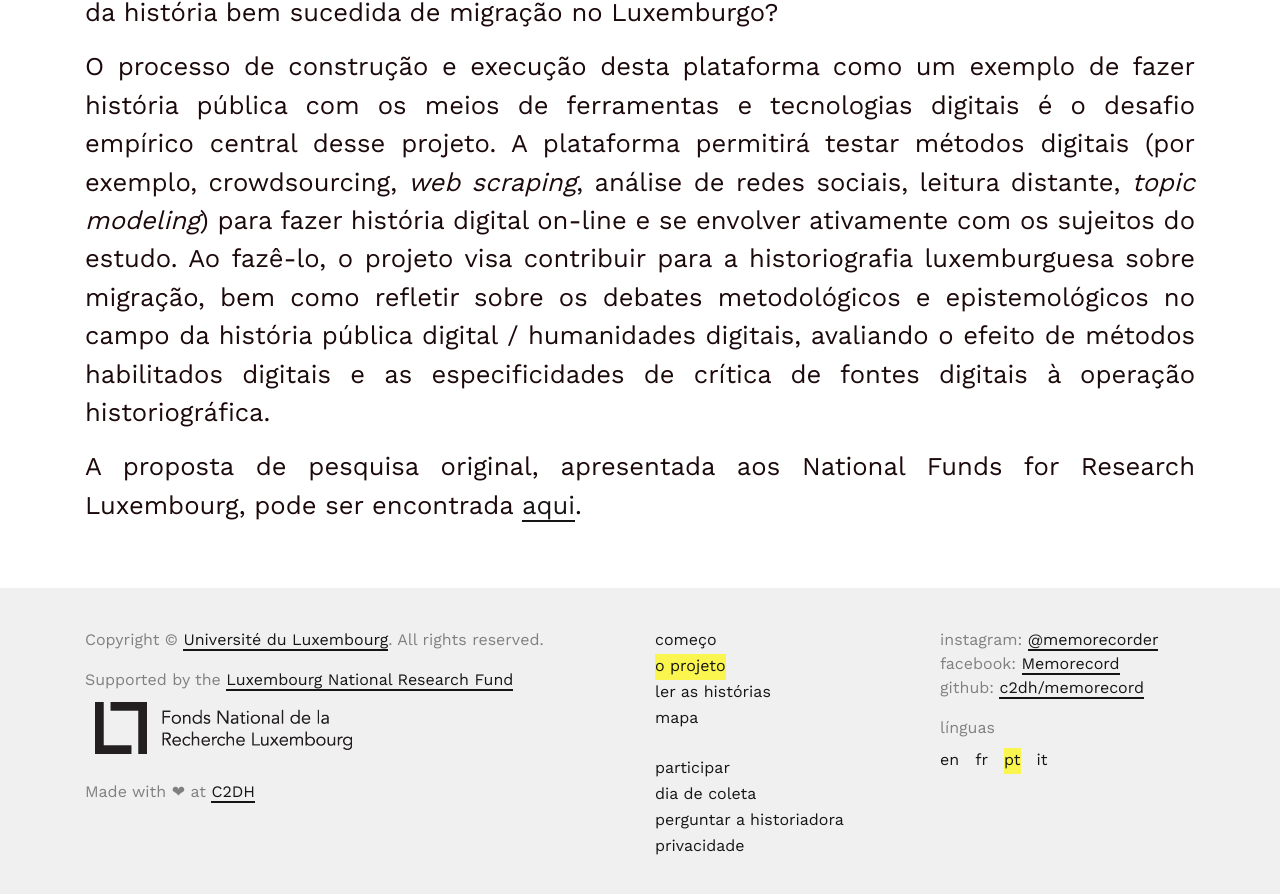
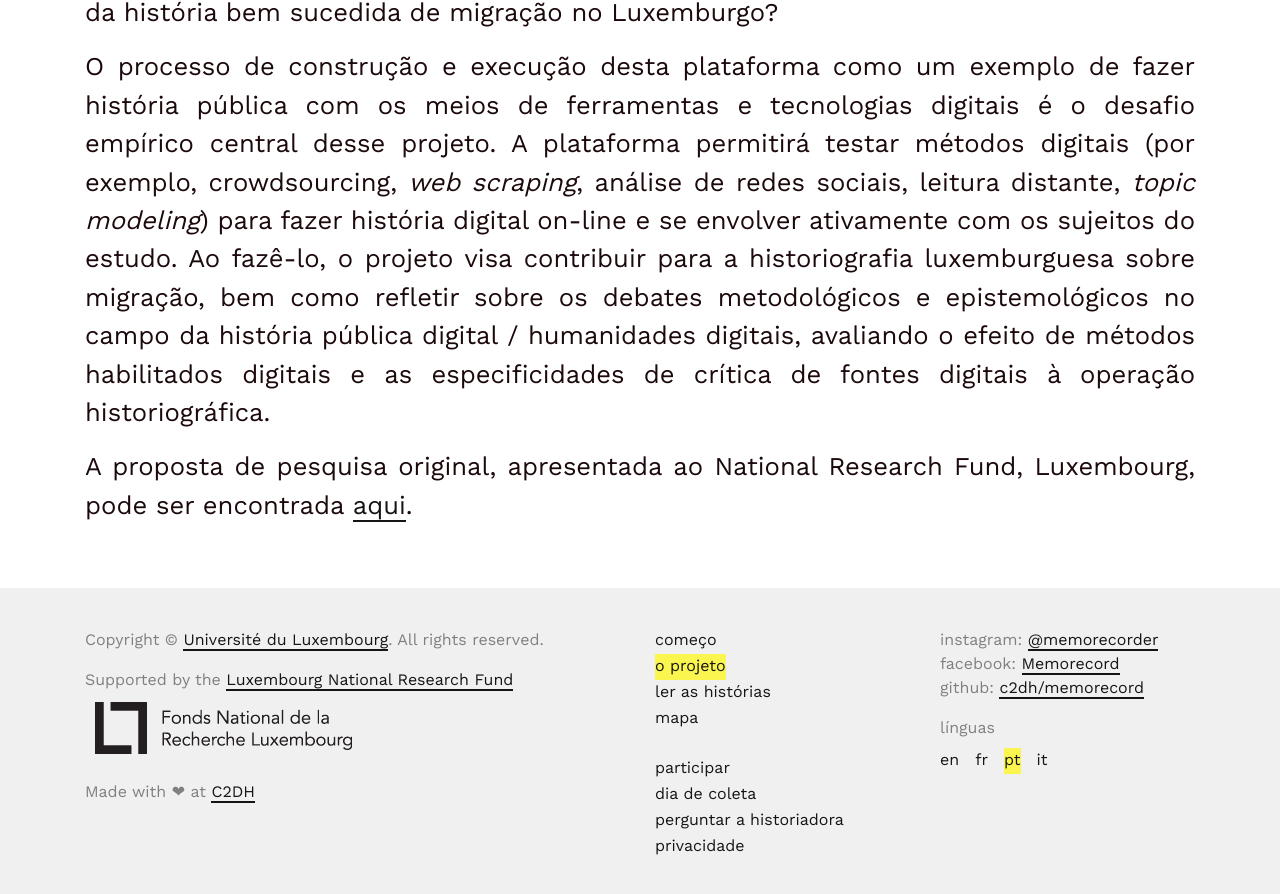
Before and after one commit to C2DH/memorecord, a Jekyll site: the page built from pages/the-project.pt.md, in a window 1280 px wide and 900 px high, scrolled down 1593 px. Shown: the top 894 px of the window. Built offline with Jekyll 4.4.1, drawn with Linux system fonts in a browser that asks for light colours; some of the changed text lies outside the part shown.

Commit message:
Update the-project.pt.md

```diff
--- a/pages/the-project.pt.md
+++ b/pages/the-project.pt.md
@@ -15,10 +15,10 @@ A participação da comunidade é a alma dessa experiência de *crowdsourcing*.
 
 ## Background acadêmico
 
-Este site faz parte do projeto de pesquisa de doutorado intitulado *Shaping a digital memory platform on migration narratives: A public history project on migration memories in Luxembourg*, conduzido por Anita Lucchesi no [**Centro de História Contemporânea e Digital**](https: //www.c2dh.uni.lu/), [Universidade do Luxemburgo](https://www.uni.lu/) e financiado pelo [National Research Fund, Luxemburgo](https://www.fnr.Lu).
+Este site faz parte do projeto de pesquisa de doutorado intitulado *Shaping a digital memory platform on migration narratives: A public history project on migration memories in Luxembourg*, conduzido por Anita Lucchesi no [**Centro de História Contemporânea e Digital**](https: //www.c2dh.uni.lu/), [Universidade do Luxemburgo](https://www.uni.lu/) e financiado pelo [National Research Fund, Luxembourg](https://www.fnr.Lu).
 
 A pesquisa visa estudar memórias e narrativas de migração no Luxemburgo combinando um quadro de história cultural plural com uma análise histórica sistemática das memórias mediadas de migrantes no Grão-Ducado. Aproximando-se do assunto da perspectiva da História a partir da Abaixo e usando um aparelho metodológico inovador construído em métodos de história pública digital, essa pesquisa espera encontrar uma maneira alternativa de contar histórias através da tecnologia digital, envolvendo membros da comunidade com reconhecimento à sua própria agência como atores históricos. Um dos principais resultados deste projeto de pesquisa, além da tese de doutorado em si, é a criação, em colaboração com a comunidade, da plataforma Memorecord para uma narrativa digital alternativa sobre migração no Luxemburgo, com o objetivo de compartilhar memórias de diferentes gerações e comunidades on-line. Esperamos que o resultado desse experimento de crowdsourcing possa nos ajudar a ir além da *master narrative* ou da narrativa mais oficial sobre migração no Luxemburgo que já conhecemos. O que está por trás e além da história bem sucedida de migração no Luxemburgo?
 
 O processo de construção e execução desta plataforma como um exemplo de fazer história pública com os meios de ferramentas e tecnologias digitais é o desafio empírico central desse projeto. A plataforma permitirá testar métodos digitais (por exemplo, crowdsourcing, *web scraping*, análise de redes sociais, leitura distante, *topic modeling*) para fazer história digital on-line e se envolver ativamente com os sujeitos do estudo. Ao fazê-lo, o projeto visa contribuir para a historiografia luxemburguesa sobre migração, bem como refletir sobre os debates metodológicos e epistemológicos no campo da história pública digital / humanidades digitais, avaliando o efeito de métodos habilitados digitais e as especificidades de crítica de fontes digitais à operação historiográfica.
 
-A proposta de pesquisa original, apresentada aos National Funds for Research Luxembourg, pode ser encontrada [aqui](https://historiografianarede.files.wordpress.com/2015/10/lucchesi-fnr.pdf).
+A proposta de pesquisa original, apresentada ao National Research Fund, Luxembourg, pode ser encontrada [aqui](https://historiografianarede.files.wordpress.com/2015/10/lucchesi-fnr.pdf).
```
